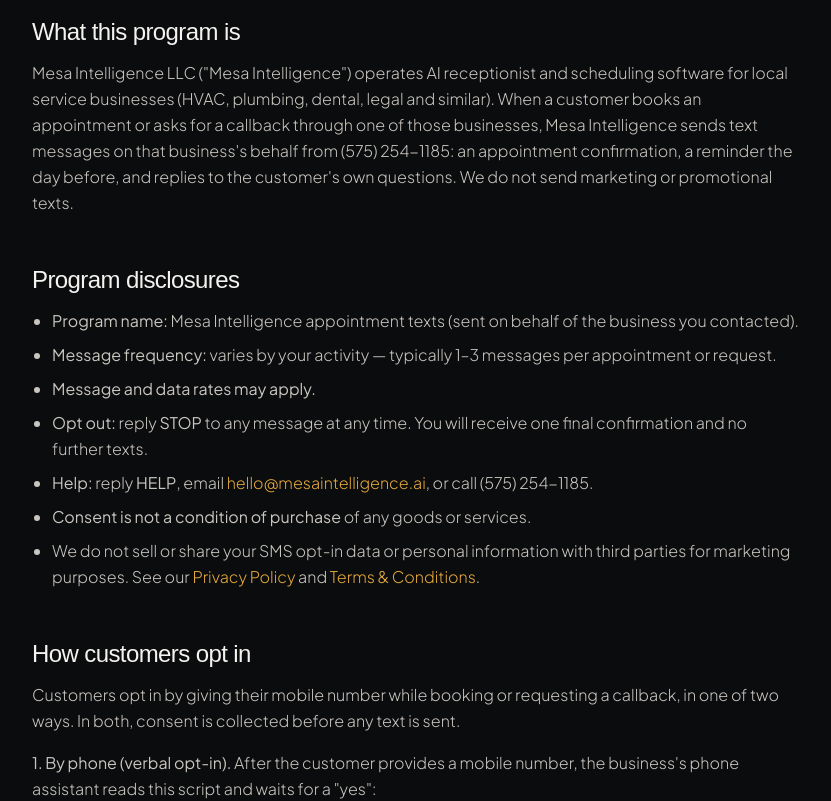
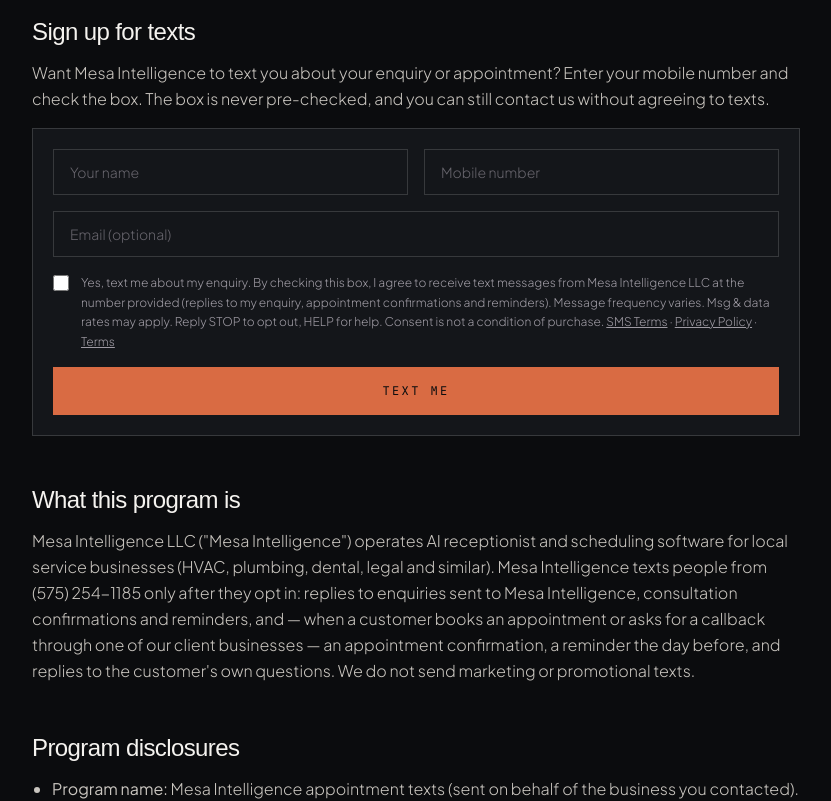
Before and after one commit to Sonicbob12/mesaintelligence-site, a React (Create React App) app in the folder frontend/: page /sms in a window 1280 px wide. Shown: the part 260-1061 px from the top of the page, without its empty margins (224-1055 px from the left). Built offline with nearby package versions, Linux system fonts and the light colour scheme; a web font is replaced by a local one.

Commit message:
SMS opt in check box

```diff
--- a/frontend/src/components/ContactFormSection.js
+++ b/frontend/src/components/ContactFormSection.js
@@ -3,6 +3,7 @@ import { motion } from "framer-motion";
 import { toast } from "sonner";
 import ChapterBadge from "@/components/ChapterBadge";
 import { ArrowUpRight, Loader2 } from "lucide-react";
+import SmsConsent, { SMS_CONSENT_TEXT } from "@/components/SmsConsent";
 
 const API = "/api";
 const industries = ["HVAC & Plumbing", "Restaurant & Cafe", "Dental & Medical", "Retail", "Legal & Professional", "Other Local Business"];
@@ -10,7 +11,7 @@ const industries = ["HVAC & Plumbing", "Restaurant & Cafe", "Dental & Medical",
 const inputCls = "w-full bg-transparent border border-white/12 px-5 py-4 text-sm font-light placeholder:text-[#9E9AA3]/50 focus:outline-none focus:border-[#D96B43] transition-colors duration-300";
 
 export default function ContactFormSection() {
-  const blank = { name: "", email: "", phone: "", company: "", industry: "", message: "", website: "" };
+  const blank = { name: "", email: "", phone: "", company: "", industry: "", message: "", website: "", sms_consent: false };
   const [form, setForm] = useState(blank);
   const [sending, setSending] = useState(false);
 
@@ -28,12 +29,16 @@ export default function ContactFormSection() {
 
   const submit = async (e) => {
     e.preventDefault();
+    if (form.sms_consent && form.phone.replace(/\D/g, "").length < 10) {
+      toast.error("Add your mobile number to get texts, or uncheck the text box.");
+      return;
+    }
     setSending(true);
     try {
       const res = await fetch(`${API}/leads`, {
         method: "POST",
         headers: { "Content-Type": "application/json" },
-        body: JSON.stringify(form),
+        body: JSON.stringify({ ...form, sms_consent_text: form.sms_consent ? SMS_CONSENT_TEXT : "", source: "contact_form" }),
       });
       if (!res.ok) throw new Error();
       toast.success("Enquiry dispatched. We'll call you within one business day.");
@@ -75,7 +80,7 @@ export default function ContactFormSection() {
           <input type="text" name="website" value={form.website} onChange={set("website")} tabIndex={-1} autoComplete="off" aria-hidden="true" className="hidden" />
           <input required value={form.name} onChange={set("name")} data-testid="contact-form-name-input" placeholder="Your name" className={inputCls} />
           <input required type="email" value={form.email} onChange={set("email")} data-testid="contact-form-email-input" placeholder="Email address" className={inputCls} />
-          <input value={form.phone} onChange={set("phone")} data-testid="contact-form-phone-input" placeholder="Phone (optional)" className={inputCls} />
+          <input value={form.phone} onChange={set("phone")} data-testid="contact-form-phone-input" type="tel" placeholder="Mobile phone (optional)" className={inputCls} />
           <input required value={form.company} onChange={set("company")} data-testid="contact-form-company-input" placeholder="Business name" className={inputCls} />
           <select required value={form.industry} onChange={set("industry")} data-testid="contact-form-industry-select"
                   className={`${inputCls} sm:col-span-2 appearance-none ${form.industry ? "text-[#F5F3EF]" : "text-[#9E9AA3]/50"}`}>
@@ -85,6 +90,7 @@ export default function ContactFormSection() {
           <textarea required value={form.message} onChange={set("message")} data-testid="contact-form-message-textarea"
                     placeholder="What's the biggest operational headache right now?" rows={5}
                     className={`${inputCls} sm:col-span-2 resize-none`} />
+          <SmsConsent checked={form.sms_consent} onChange={(v) => setForm((f) => ({ ...f, sms_consent: v }))} />
           <button
             type="submit"
             data-testid="contact-form-submit-button"
--- /dev/null
+++ b/frontend/src/components/SmsConsent.js
@@ -0,0 +1,29 @@
+// SMS consent wording, shared by the contact form and the /sms opt-in form so carriers see the
+// same disclosure everywhere. The checkbox is never pre-checked and is never required to submit
+// the contact form (consent is not a condition of purchase).
+
+export const SMS_CONSENT_TEXT =
+  "Yes, text me about my enquiry. By checking this box, I agree to receive text messages from Mesa Intelligence LLC at the number provided " +
+  "(replies to my enquiry, appointment confirmations and reminders). Message frequency varies. Msg & data rates may apply. " +
+  "Reply STOP to opt out, HELP for help. Consent is not a condition of purchase.";
+
+export default function SmsConsent({ checked, onChange, id = "sms-consent", testid = "sms-consent-checkbox" }) {
+  return (
+    <label htmlFor={id} className="sm:col-span-2 flex items-start gap-3 cursor-pointer text-xs leading-relaxed text-[#9E9AA3] font-light">
+      <input
+        id={id}
+        type="checkbox"
+        checked={checked}
+        onChange={(e) => onChange(e.target.checked)}
+        data-testid={testid}
+        className="mt-0.5 h-4 w-4 shrink-0 accent-[#D96B43]"
+      />
+      <span>
+        {SMS_CONSENT_TEXT}{" "}
+        <a href="/sms" className="underline hover:text-[#E5A93C]">SMS Terms</a> ·{" "}
+        <a href="/privacy" className="underline hover:text-[#E5A93C]">Privacy Policy</a> ·{" "}
+        <a href="/terms" className="underline hover:text-[#E5A93C]">Terms</a>
+      </span>
+    </label>
+  );
+}
--- a/frontend/src/pages/SmsPage.js
+++ b/frontend/src/pages/SmsPage.js
@@ -1,4 +1,6 @@
+import { useState } from "react";
 import { Link } from "react-router-dom";
+import SmsConsent, { SMS_CONSENT_TEXT } from "@/components/SmsConsent";
 
 // /sms — public SMS program disclosure + call-to-action page. This is the page carriers and
 // Twilio reviewers verify for A2P 10DLC (error 30909 = CTA not verifiable). It shows, in one place:
@@ -11,6 +13,54 @@ const p = "text-[#C9C5BF] font-light leading-relaxed mb-4";
 const li = "text-[#C9C5BF] font-light leading-relaxed mb-2 ml-5 list-disc";
 const box = "border border-white/15 bg-[#14161A] p-5 my-4 text-[#F5F3EF] font-light leading-relaxed";
 
+const field = "w-full bg-transparent border border-white/15 px-4 py-3 text-sm font-light placeholder:text-[#9E9AA3]/60 focus:outline-none focus:border-[#D96B43]";
+
+// Live web opt-in form — the exact Call-to-Action reviewers can test at mesaintelligence.ai/sms.
+function OptInForm() {
+  const [f, setF] = useState({ name: "", phone: "", email: "", website: "", sms_consent: false });
+  const [state, setState] = useState({ busy: false, done: false, error: "" });
+  const set = (k) => (e) => setF((x) => ({ ...x, [k]: e.target.value }));
+  const submit = async (e) => {
+    e.preventDefault();
+    if (!f.sms_consent) return setState({ busy: false, done: false, error: "Check the box to agree to receive texts." });
+    if (f.phone.replace(/\D/g, "").length < 10) return setState({ busy: false, done: false, error: "Enter a 10-digit mobile number." });
+    setState({ busy: true, done: false, error: "" });
+    try {
+      const res = await fetch("/api/leads", {
+        method: "POST",
+        headers: { "Content-Type": "application/json" },
+        body: JSON.stringify({ ...f, source: "sms_optin", sms_consent_text: SMS_CONSENT_TEXT }),
+      });
+      const data = await res.json().catch(() => ({}));
+      if (!res.ok) throw new Error(data.detail || "Something went wrong — please try again.");
+      setState({ busy: false, done: true, error: "" });
+    } catch (err) {
+      setState({ busy: false, done: false, error: err.message });
+    }
+  };
+  if (state.done) {
+    return (
+      <div className={box} data-testid="sms-optin-success">
+        Thanks — you're opted in. Mesa Intelligence will text you about your request from {PHONE}. Reply STOP at any time to opt out or HELP for help.
+      </div>
+    );
+  }
+  return (
+    <form onSubmit={submit} data-testid="sms-optin-form" className="border border-white/15 bg-[#14161A] p-5 my-4 grid grid-cols-1 sm:grid-cols-2 gap-4">
+      <input type="text" value={f.website} onChange={set("website")} tabIndex={-1} autoComplete="off" aria-hidden="true" className="hidden" />
+      <input required value={f.name} onChange={set("name")} placeholder="Your name" className={field} data-testid="sms-optin-name" />
+      <input required type="tel" value={f.phone} onChange={set("phone")} placeholder="Mobile number" className={field} data-testid="sms-optin-phone" />
+      <input type="email" value={f.email} onChange={set("email")} placeholder="Email (optional)" className={`${field} sm:col-span-2`} />
+      <SmsConsent id="sms-optin-consent" testid="sms-optin-consent" checked={f.sms_consent} onChange={(v) => setF((x) => ({ ...x, sms_consent: v }))} />
+      {state.error && <p className="sm:col-span-2 text-sm text-[#E5A93C]">{state.error}</p>}
+      <button type="submit" disabled={state.busy} data-testid="sms-optin-submit"
+              className="sm:col-span-2 bg-[#D96B43] text-[#0B0C0E] font-mono text-xs uppercase tracking-[0.2em] px-6 py-4 hover:bg-[#E5A93C] disabled:opacity-50">
+        {state.busy ? "Sending…" : "Text me"}
+      </button>
+    </form>
+  );
+}
+
 export default function SmsPage() {
   return (
     <main className="min-h-screen bg-[#0B0C0E] text-[#F5F3EF] px-6 sm:px-12 lg:px-20 py-16 sm:py-24">
@@ -19,8 +69,12 @@ export default function SmsPage() {
         <h1 className="font-display text-4xl sm:text-5xl font-light tracking-tight mt-8 mb-2">SMS Program &amp; Consent</h1>
         <p className="text-sm text-[#9E9AA3] mb-10">{BRAND} · Appointment confirmations, reminders and replies</p>
 
+        <h2 className={h2}>Sign up for texts</h2>
+        <p className={p}>Want Mesa Intelligence to text you about your enquiry or appointment? Enter your mobile number and check the box. The box is never pre-checked, and you can still contact us without agreeing to texts.</p>
+        <OptInForm />
+
         <h2 className={h2}>What this program is</h2>
-        <p className={p}>{BRAND} ("Mesa Intelligence") operates AI receptionist and scheduling software for local service businesses (HVAC, plumbing, dental, legal and similar). When a customer books an appointment or asks for a callback through one of those businesses, Mesa Intelligence sends text messages on that business's behalf from {PHONE}: an appointment confirmation, a reminder the day before, and replies to the customer's own questions. We do not send marketing or promotional texts.</p>
+        <p className={p}>{BRAND} ("Mesa Intelligence") operates AI receptionist and scheduling software for local service businesses (HVAC, plumbing, dental, legal and similar). Mesa Intelligence texts people from {PHONE} only after they opt in: replies to enquiries sent to Mesa Intelligence, consultation confirmations and reminders, and — when a customer books an appointment or asks for a callback through one of our client businesses — an appointment confirmation, a reminder the day before, and replies to the customer's own questions. We do not send marketing or promotional texts.</p>
 
         <h2 className={h2}>Program disclosures</h2>
         <ul>
@@ -34,19 +88,26 @@ export default function SmsPage() {
         </ul>
 
         <h2 className={h2}>How customers opt in</h2>
-        <p className={p}>Customers opt in by giving their mobile number while booking or requesting a callback, in one of two ways. In both, consent is collected before any text is sent.</p>
+        <p className={p}>People opt in in one of four ways. In every case, consent is collected before any text is sent, and consent is never required to buy anything or to contact us.</p>
 
-        <p className={p}><strong>1. By phone (verbal opt-in).</strong> After the customer provides a mobile number, the business's phone assistant reads this script and waits for a "yes":</p>
+        <p className={p}><strong>1. Web opt-in form (this page).</strong> The form at the top of <a href="/sms" className="text-[#E5A93C]">mesaintelligence.ai/sms</a> asks for a name and mobile number and an unchecked checkbox that reads:</p>
+        <blockquote className={box}>"{SMS_CONSENT_TEXT}" — with links to SMS Terms, Privacy Policy and Terms.</blockquote>
+        <p className={p}>The form cannot be submitted for texts unless the box is checked. Each opt-in is recorded with the date, time, IP address and the exact wording agreed to.</p>
+
+        <p className={p}><strong>2. Website contact form.</strong> The contact form at <a href="/#contact" className="text-[#E5A93C]">mesaintelligence.ai/#contact</a> has an optional mobile number field and the same unchecked checkbox. The enquiry can be sent without checking it; texts are only sent when it is checked.</p>
+
+        <p className={p}><strong>3. By phone (verbal opt-in).</strong> After the customer provides a mobile number, the business's phone assistant reads this script and waits for a "yes":</p>
         <blockquote className={box}>"Just so you know, [Business Name] will send you a text confirmation of this appointment and a reminder the day before. Message frequency varies and message and data rates may apply. Reply STOP at any time to opt out or HELP for help. Is that okay?"</blockquote>
         <p className={p}>If the customer declines, no texts are sent and the booking proceeds without them.</p>
 
-        <p className={p}><strong>2. By website chat.</strong> This notice is displayed directly beneath the chat message box on every page where a customer can book or leave a number, before they enter it:</p>
+        <p className={p}><strong>4. By website chat.</strong> This notice is displayed directly beneath the chat message box on every page where a customer can book or leave a number, before they enter it:</p>
         <blockquote className={box}>"If you give a mobile number, [Business Name] may text you about your appointment or request (confirmations, reminders, replies). Msg &amp; data rates may apply. Reply STOP to opt out, HELP for help. SMS terms · Privacy · Terms"</blockquote>
         <p className={p}>The chat assistant also repeats the disclosure when it takes the number. Screenshot of the notice as shown on <a href="/#demo" className="text-[#E5A93C]">mesaintelligence.ai</a>:</p>
         <img src="/sms-consent-closeup.png" alt="Close-up of the SMS consent notice beneath the chat message box" className="border border-white/15 my-4 max-w-full" />
         <img src="/sms-consent.png" alt="Full page: website chat with the SMS consent notice beneath the message box" className="border border-white/15 my-4 max-w-full" />
 
         <h2 className={h2}>Sample messages</h2>
+        <blockquote className={box}>Hi Maria, this is Bobby at Mesa Intelligence. Thanks for your enquiry — are you free for a 15-minute call tomorrow at 10 AM? Reply STOP to opt out.</blockquote>
         <blockquote className={box}>Hi Robert, this is Desert Peak HVAC. You're booked: AC tune-up on Mon, Oct 20, 10:00 AM. Confirmation A1B2C3. Reply if anything changes. Reply STOP to opt out.</blockquote>
         <blockquote className={box}>Hi Robert, reminder from Desert Peak HVAC: your AC tune-up is Mon, Oct 20, 10:00 AM. Reply if you need to reschedule. Reply STOP to opt out.</blockquote>
         <p className="text-sm text-[#9E9AA3]">"Desert Peak HVAC" is the fictional demonstration business on this site. Live messages carry the name of the real business the customer contacted and identify Mesa Intelligence as the sender platform in the business's privacy terms.</p>
```
Also changed, not shown: 1 other file (tests, documents, lock files or other folders).
